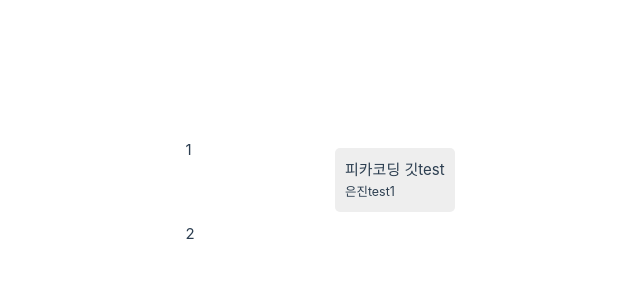
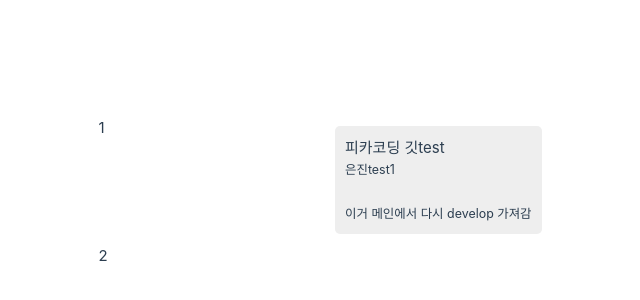
Before and after one commit to codingpikka/pikka_FrontServer_admin, a Vue app in the folder pikka-front/: page / in a window 1280 px wide. Shown: the part 208-508 px from the top of the page, without its empty margins (315-955 px from the left). Built offline with nearby package versions, Linux system fonts and the light colour scheme.

Commit message:
second commit

```diff
--- a/pikka-front/src/components/pikkachu.vue
+++ b/pikka-front/src/components/pikkachu.vue
@@ -2,6 +2,8 @@
     <div class="test">
         <h4>피카코딩 깃test</h4>
         <h5>은진test1</h5>
+        <br>
+        <h5>이거 메인에서 다시 develop 가져감</h5>
     </div>
 </template>
 
```
